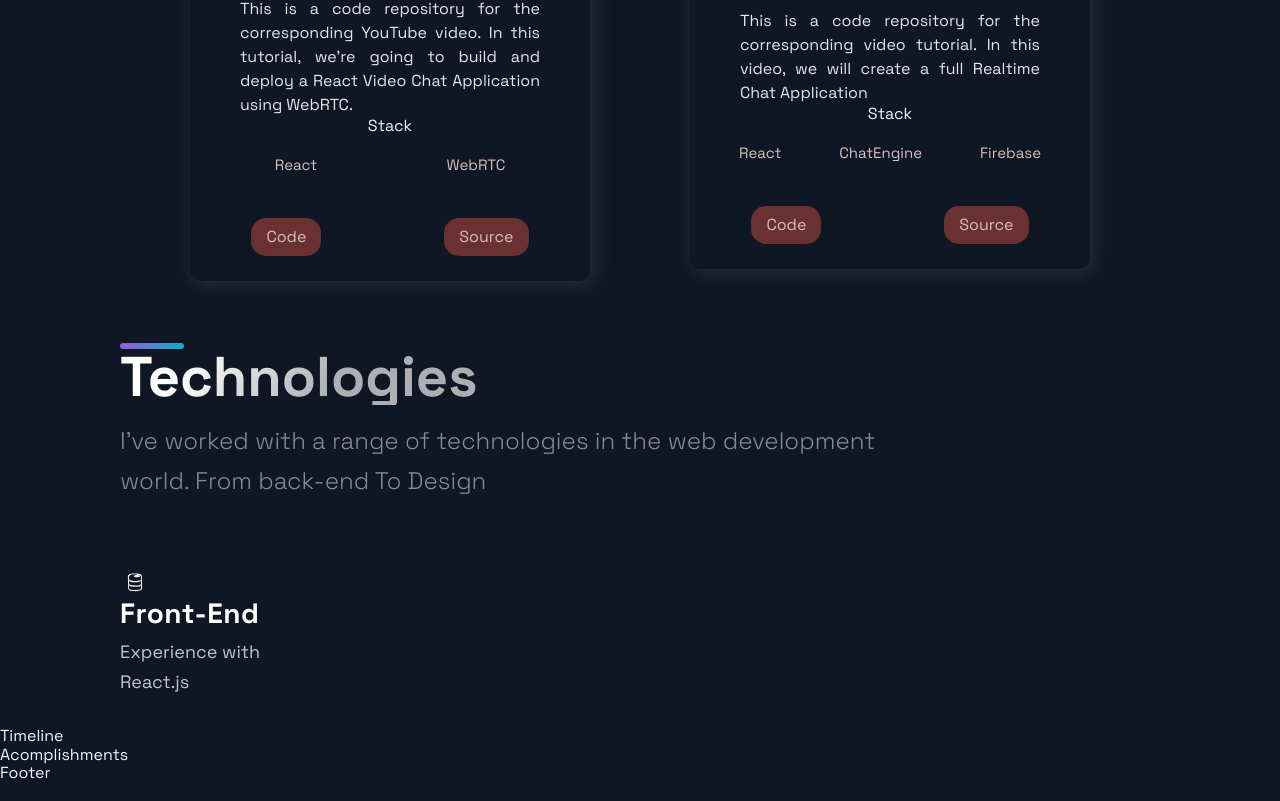
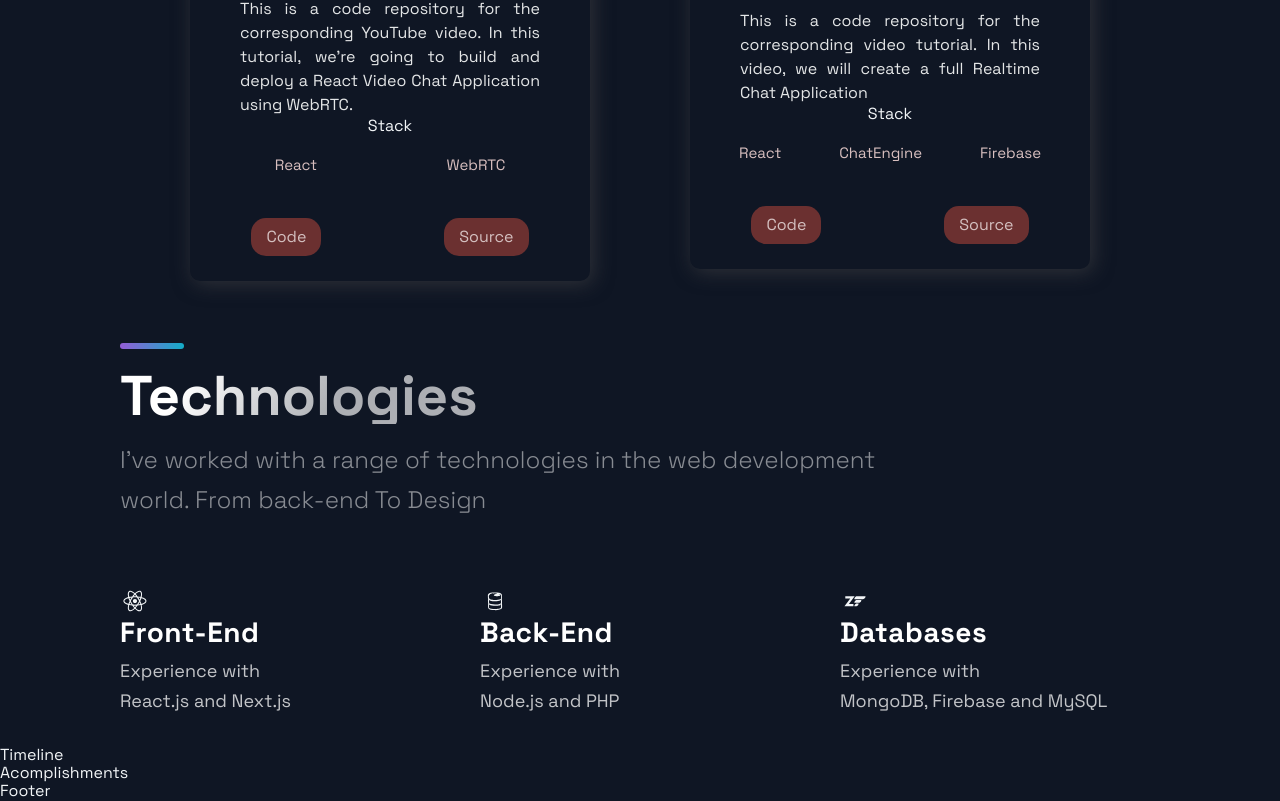
Before and after one commit to HristijanGjorgjioski/DevFolio, a Next.js app: page / in a window 1280 px wide. Shown: the part 1779-2580 px from the top of the page. Built offline with nearby package versions, Linux system fonts and the light colour scheme.

Commit message:
Technologies section is done! Now is time to work on Timeline

```diff
--- a/src/components/Technologies/Technologies.js
+++ b/src/components/Technologies/Technologies.js
@@ -6,6 +6,7 @@
 const Technologies = () =>  (
   <Section id="tech">
     <SectionDivider />
+    <br />
     <SectionTitle>Technologies</SectionTitle>
     <SectionText>
       I've worked with a range of technologies in the web development world.
@@ -13,11 +14,29 @@
     </SectionText>
     <List>
       <ListItem>
-        <DiFirebase size="3rem" />
+        <DiReact size="3rem" />
         <ListContainer>
           <ListTitle>Front-End</ListTitle>
           <ListParagraph>
-            Experience with <br /> React.js
+            Experience with <br /> React.js and Next.js
+          </ListParagraph>
+        </ListContainer>
+      </ListItem>
+      <ListItem>
+        <DiFirebase size="3rem" />
+        <ListContainer>
+          <ListTitle>Back-End</ListTitle>
+          <ListParagraph>
+            Experience with <br /> Node.js and PHP
+          </ListParagraph>
+        </ListContainer>
+      </ListItem>
+      <ListItem>
+        <DiZend size="3rem" />
+        <ListContainer>
+          <ListTitle>Databases</ListTitle>
+          <ListParagraph>
+            Experience with <br /> MongoDB, Firebase and MySQL
           </ListParagraph>
         </ListContainer>
       </ListItem>
```
